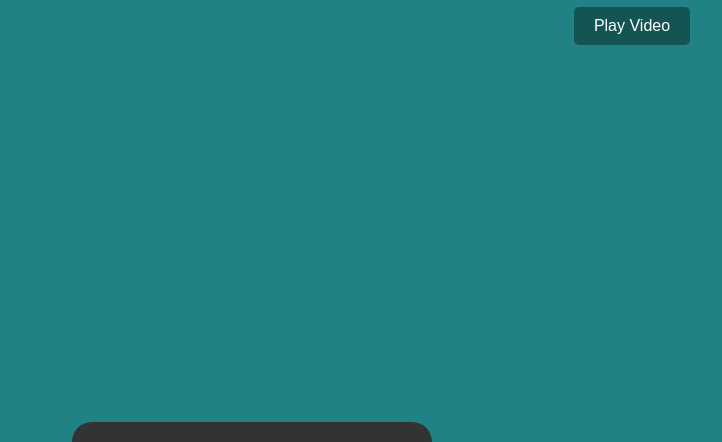
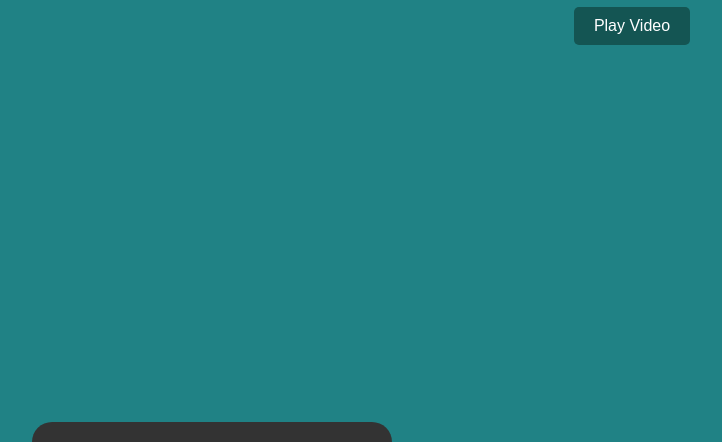
Before and after one commit to BlijLeren/Gelukkigleren, a plain HTML site: page index.html in a window 1280 px wide. Shown: the part 358-800 px from the top of the page, without its empty margins (8-730 px from the left). Drawn offline with Linux system fonts and the light colour scheme; grey boxes are pictures that could not be loaded.

Commit message:
Update styles.css

```diff
--- a/styles.css
+++ b/styles.css
@@ -8,8 +8,7 @@ body {
   margin: 0;
   padding: 0;
   box-sizing: border-box;
-  max-width: 1200px;
-  margin: 0 auto;
+  max-width: 100%;
   padding: 0 20px;
   background-color: #208285;
   color: white;
```
